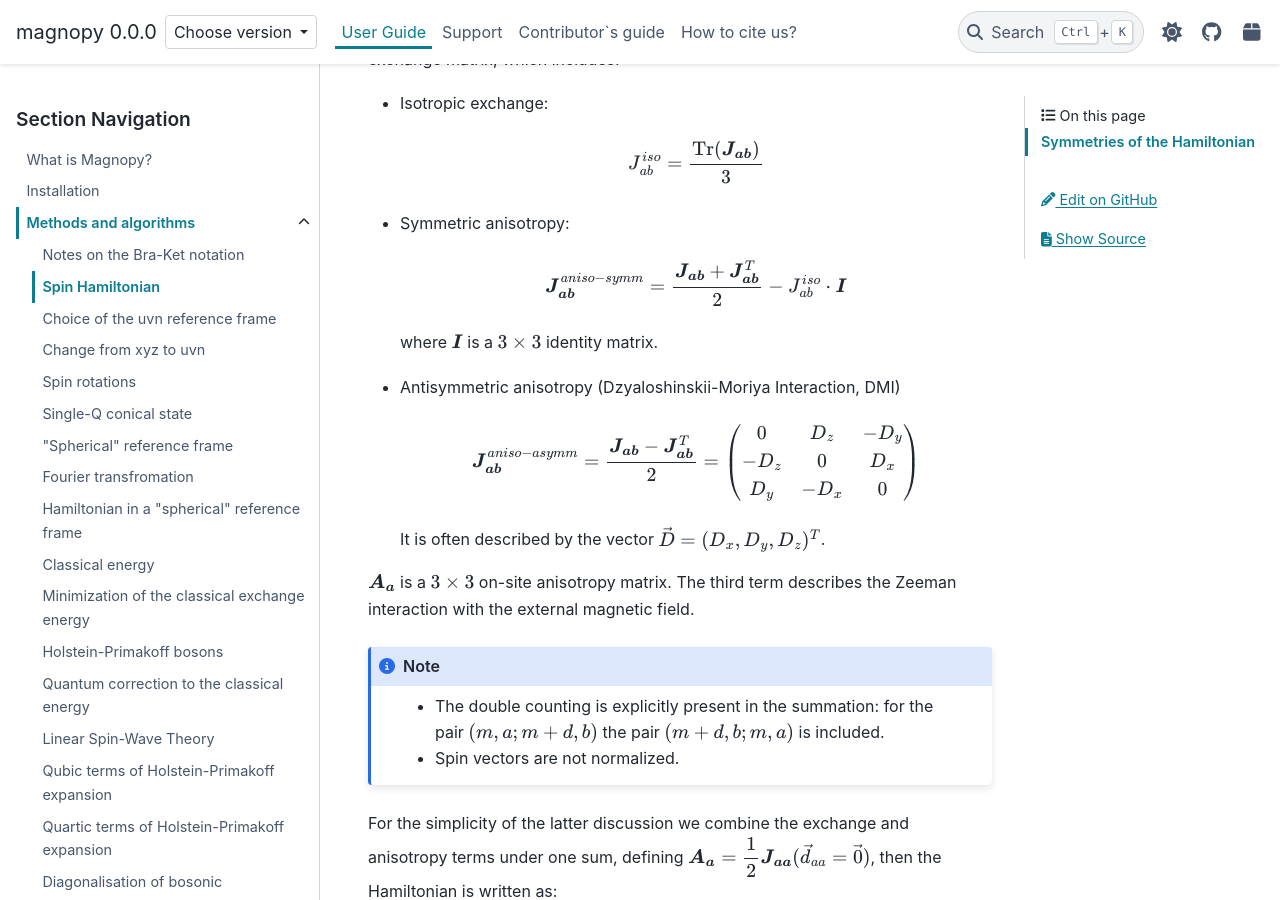
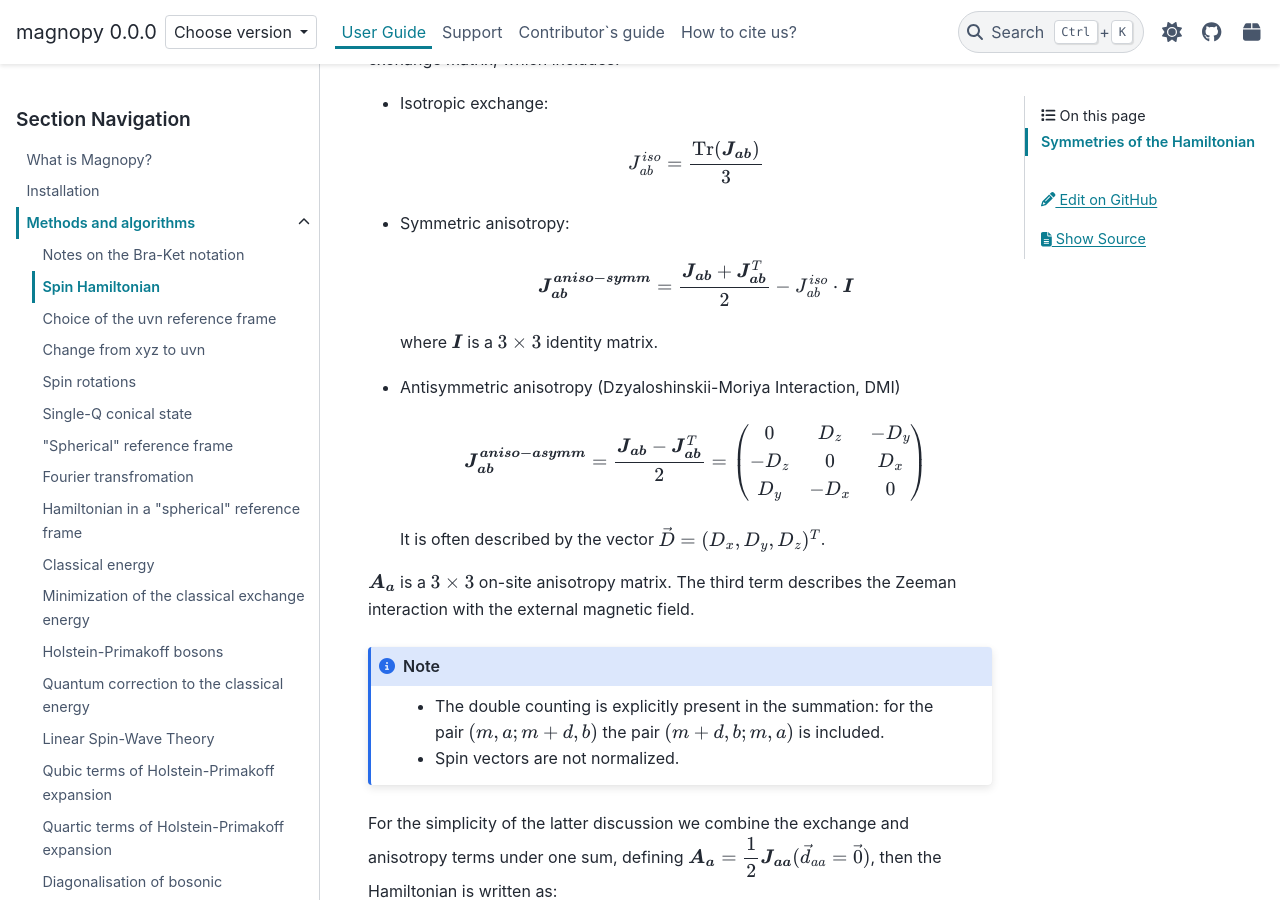
Before and after one commit to marcomarino123/magnopy, a Sphinx documentation site: the page built from docs/source/user-guide/methods/spinham.rst, in a window 1280 px wide and 900 px high, scrolled down 716 px. Built offline with Sphinx 7.4.7 and the PyData theme 0.15.4, drawn with Linux system fonts in a browser that asks for light colours; a script that is not in the unit is left out.

Commit message:
Fix typo

```diff
--- a/docs/source/user-guide/methods/spinham.rst
+++ b/docs/source/user-guide/methods/spinham.rst
@@ -65,7 +65,7 @@ where vector :math:`\vec{d}_{ab} = \vec{r}_{m+d} - \vec{r}_m`  runs over the nei
 
   .. math::
 
-    \boldsymbol{J_{ab}}^{aniso-symm} = \dfrac{\boldsymbol{J_{ab}} + \boldsymbol{J_{ab}}^T}{2} - J_{ab}^{iso}\cdot \boldsymbol{I}
+    \boldsymbol{J_{ab}^{aniso-symm}} = \dfrac{\boldsymbol{J_{ab}} + \boldsymbol{J_{ab}}^T}{2} - J_{ab}^{iso}\cdot \boldsymbol{I}
 
   where :math:`\boldsymbol{I}` is a :math:`3\times3` identity matrix.
 
@@ -73,7 +73,7 @@ where vector :math:`\vec{d}_{ab} = \vec{r}_{m+d} - \vec{r}_m`  runs over the nei
 
   .. math::
 
-    \boldsymbol{J_{ab}}^{aniso-asymm} = \dfrac{\boldsymbol{J_{ab}} - \boldsymbol{J_{ab}}^T}{2}
+    \boldsymbol{J_{ab}^{aniso-asymm}} = \dfrac{\boldsymbol{J_{ab}} - \boldsymbol{J_{ab}}^T}{2}
     =
     \begin{pmatrix}
       0    & D_z  & -D_y \\
```
